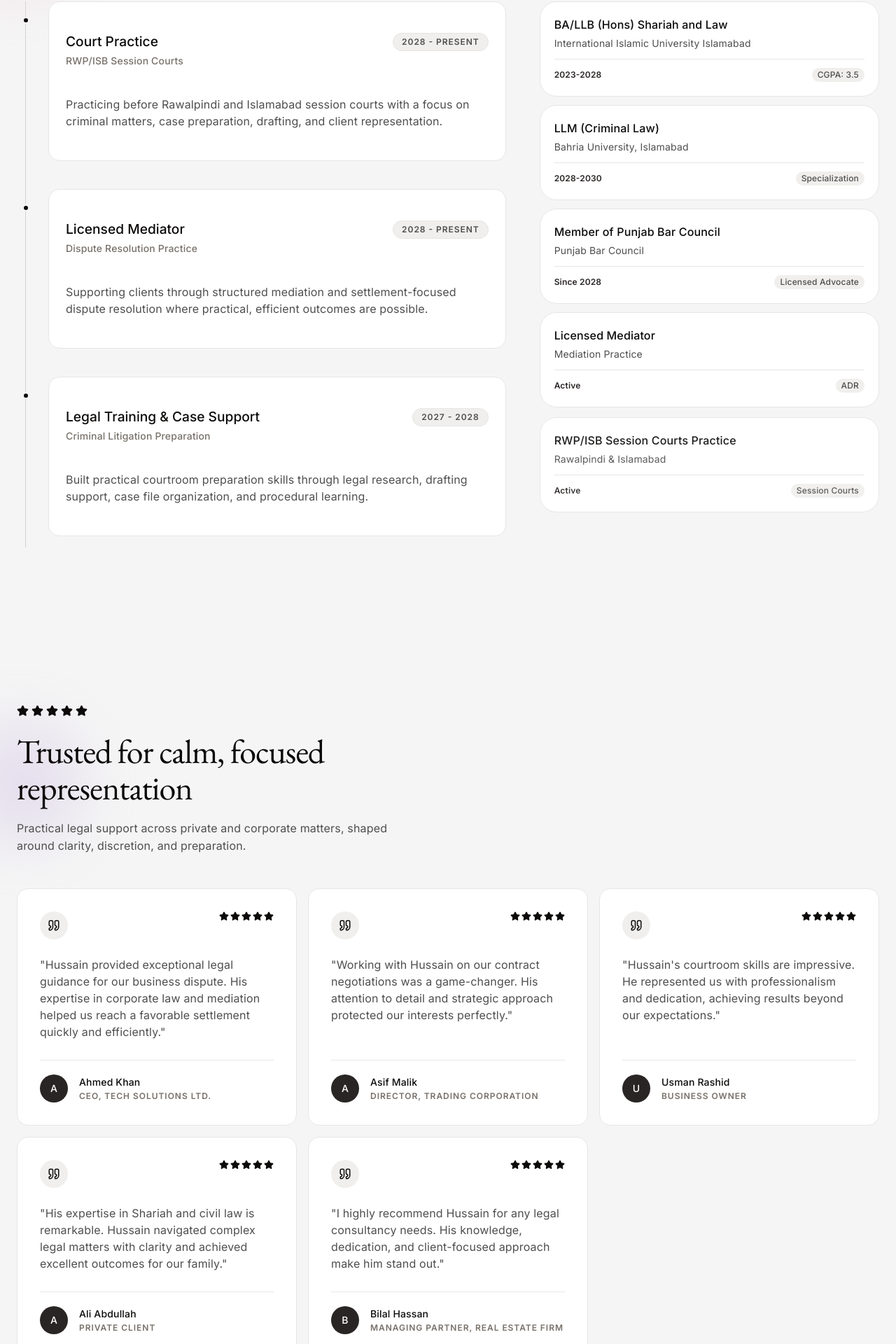
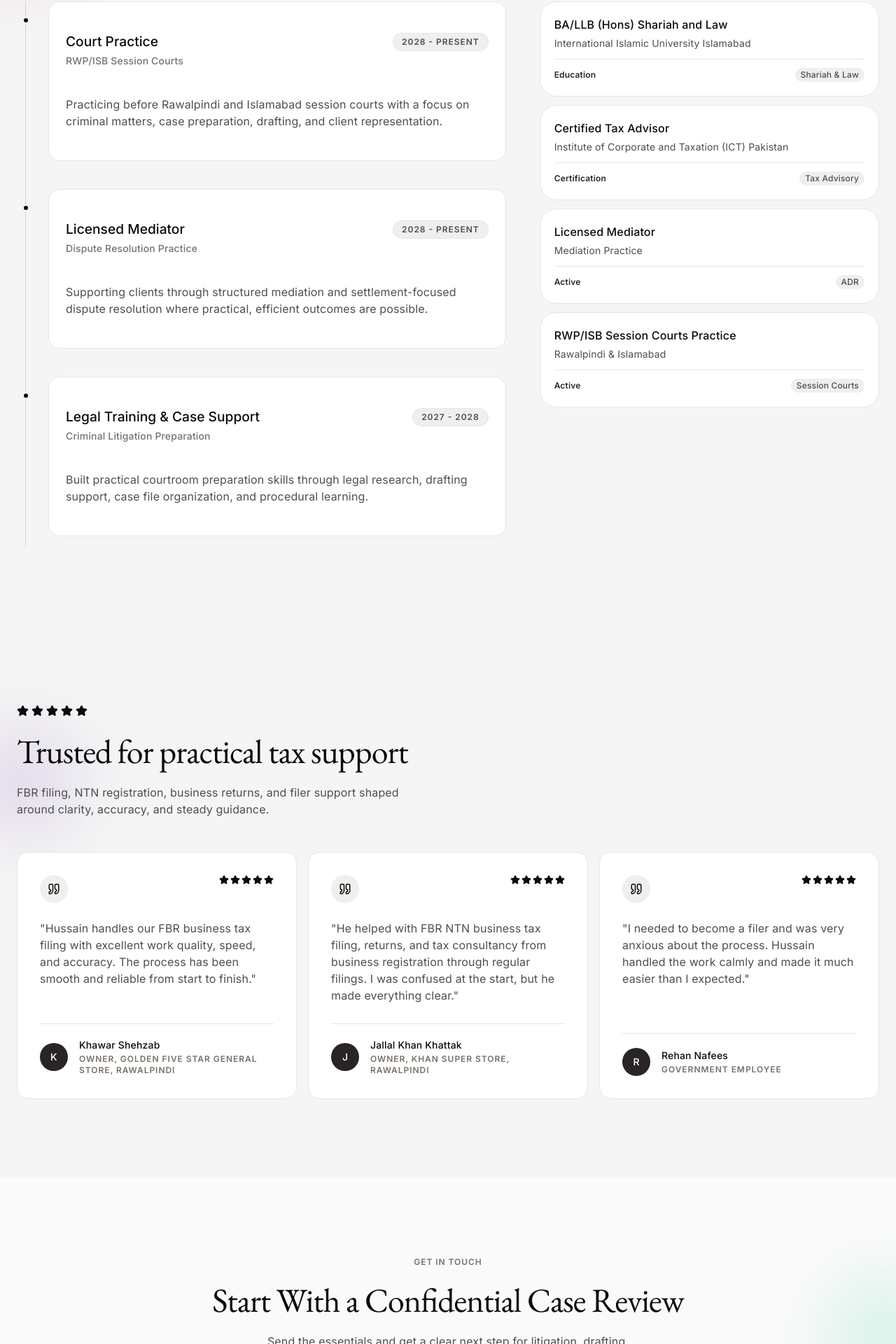
Before and after one commit to sudo-hassan-zahid/portfolio_hussain, a Next.js app: page / in a window 1280 px wide. Shown: the part 2290-4210 px from the top of the page at 70% size. Built offline with nearby package versions, Linux system fonts and the light colour scheme.

Commit message:
Update portfolio credentials and contact content

```diff
--- a/components/contact-form.tsx
+++ b/components/contact-form.tsx
@@ -40,14 +40,14 @@ const contactItems = [
   {
     label: "Phone",
     icon: Phone,
-    lines: ["+92 300 1234567", "+92 51 1234567"],
-    hrefs: ["tel:+923001234567", "tel:+92511234567"],
+    lines: ["+92-306-5353880"],
+    hrefs: ["tel:+923065353880"],
   },
   {
     label: "Email",
     icon: Mail,
-    lines: ["contact@hussainzahid.law", "info@hussainzahid.com"],
-    hrefs: ["mailto:contact@hussainzahid.law", "mailto:info@hussainzahid.com"],
+    lines: ["hussainzahidadv@gmail.com"],
+    hrefs: ["mailto:hussainzahidadv@gmail.com"],
   },
   {
     label: "Office",
@@ -175,7 +175,7 @@ export default function ContactForm() {
 
                     <div className="grid gap-5 md:grid-cols-2">
                       <Field label="Phone Number" error={errors.phone} htmlFor="phone">
-                        <input id="phone" name="phone" type="tel" value={formData.phone} onChange={handleChange} required aria-invalid={errors.phone ? "true" : "false"} className={errors.phone ? inputError : inputNormal} placeholder="+92 300 1234567" />
+                        <input id="phone" name="phone" type="tel" value={formData.phone} onChange={handleChange} required aria-invalid={errors.phone ? "true" : "false"} className={errors.phone ? inputError : inputNormal} placeholder="+92-306-5353880" />
                       </Field>
                       <Field label="Case Type" error={errors.caseType} htmlFor="caseType">
                         <select id="caseType" name="caseType" value={formData.caseType} onChange={handleChange} required aria-invalid={errors.caseType ? "true" : "false"} className={errors.caseType ? inputError : inputNormal}>
--- a/components/experience.tsx
+++ b/components/experience.tsx
@@ -34,20 +34,14 @@ const credentials = [
   {
     title: "BA/LLB (Hons) Shariah and Law",
     issuer: "International Islamic University Islamabad",
-    year: "2023-2028",
-    detail: "CGPA: 3.5",
+    year: "Education",
+    detail: "Shariah & Law",
   },
   {
-    title: "LLM (Criminal Law)",
-    issuer: "Bahria University, Islamabad",
-    year: "2028-2030",
-    detail: "Specialization",
-  },
-  {
-    title: "Member of Punjab Bar Council",
-    issuer: "Punjab Bar Council",
-    year: "Since 2028",
-    detail: "Licensed Advocate",
+    title: "Certified Tax Advisor",
+    issuer: "Institute of Corporate and Taxation (ICT) Pakistan",
+    year: "Certification",
+    detail: "Tax Advisory",
   },
   {
     title: "Licensed Mediator",
--- a/components/testimonials.tsx
+++ b/components/testimonials.tsx
@@ -4,33 +4,21 @@ import { Card, CardContent } from "@/components/ui/card";
 const testimonials = [
   {
     quote:
-      "Hussain provided exceptional legal guidance for our business dispute. His expertise in corporate law and mediation helped us reach a favorable settlement quickly and efficiently.",
-    author: "Ahmed Khan",
-    title: "CEO, Tech Solutions Ltd.",
+      "Hussain handles our FBR business tax filing with excellent work quality, speed, and accuracy. The process has been smooth and reliable from start to finish.",
+    author: "Khawar Shehzab",
+    title: "Owner, Golden Five Star General Store, Rawalpindi",
   },
   {
     quote:
-      "Working with Hussain on our contract negotiations was a game-changer. His attention to detail and strategic approach protected our interests perfectly.",
-    author: "Asif Malik",
-    title: "Director, Trading Corporation",
+      "He helped with FBR NTN business tax filing, returns, and tax consultancy from business registration through regular filings. I was confused at the start, but he made everything clear.",
+    author: "Jallal Khan Khattak",
+    title: "Owner, Khan Super Store, Rawalpindi",
   },
   {
     quote:
-      "Hussain's courtroom skills are impressive. He represented us with professionalism and dedication, achieving results beyond our expectations.",
-    author: "Usman Rashid",
-    title: "Business Owner",
-  },
-  {
-    quote:
-      "His expertise in Shariah and civil law is remarkable. Hussain navigated complex legal matters with clarity and achieved excellent outcomes for our family.",
-    author: "Ali Abdullah",
-    title: "Private Client",
-  },
-  {
-    quote:
-      "I highly recommend Hussain for any legal consultancy needs. His knowledge, dedication, and client-focused approach make him stand out.",
-    author: "Bilal Hassan",
-    title: "Managing Partner, Real Estate Firm",
+      "I needed to become a filer and was very anxious about the process. Hussain handled the work calmly and made it much easier than I expected.",
+    author: "Rehan Nafees",
+    title: "Government Employee",
   },
 ];
 
@@ -46,11 +34,11 @@ export default function Testimonials() {
             ))}
           </div>
           <h2 className="type-section mb-5 font-serif text-[var(--ink)]">
-            Trusted for calm, focused representation
+            Trusted for practical tax support
           </h2>
           <p className="type-body-lg max-w-xl font-sans text-[var(--body)]">
-            Practical legal support across private and corporate matters,
-            shaped around clarity, discretion, and preparation.
+            FBR filing, NTN registration, business returns, and filer support
+            shaped around clarity, accuracy, and steady guidance.
           </p>
         </div>
 
```
